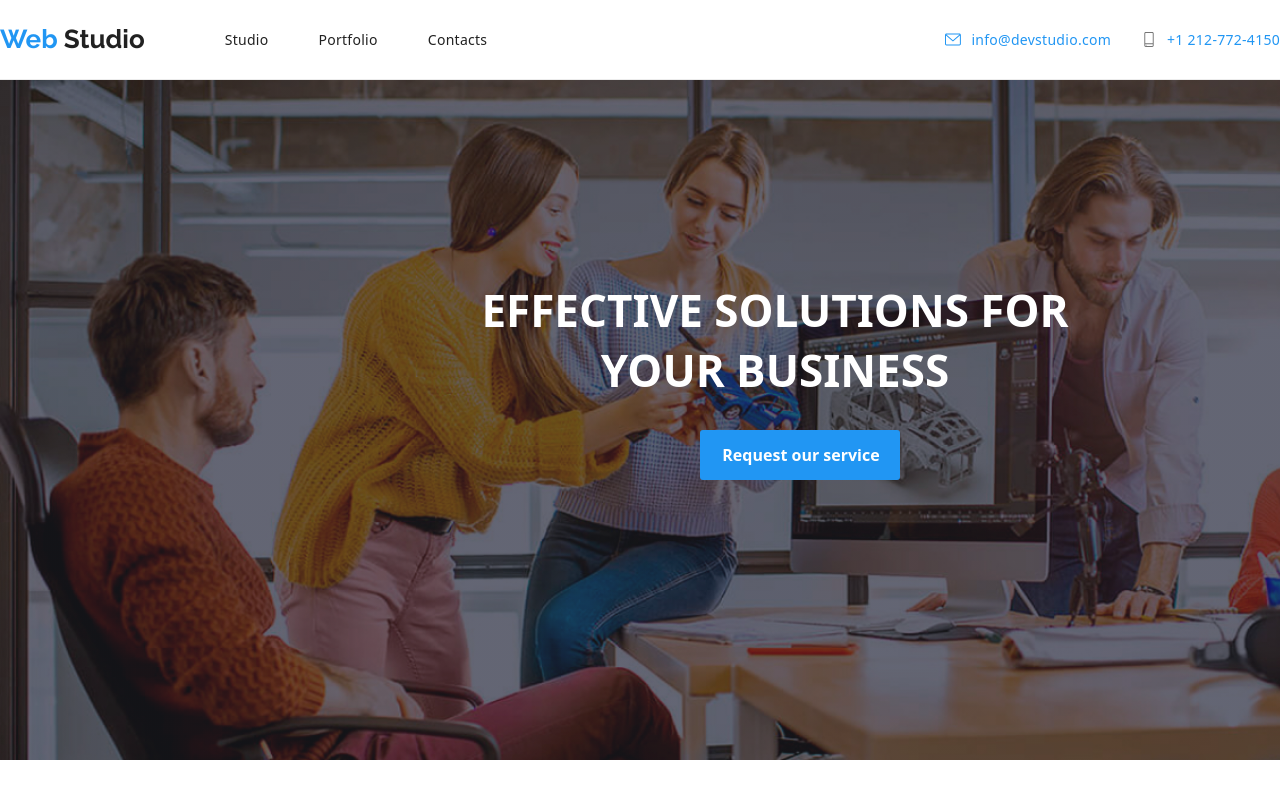
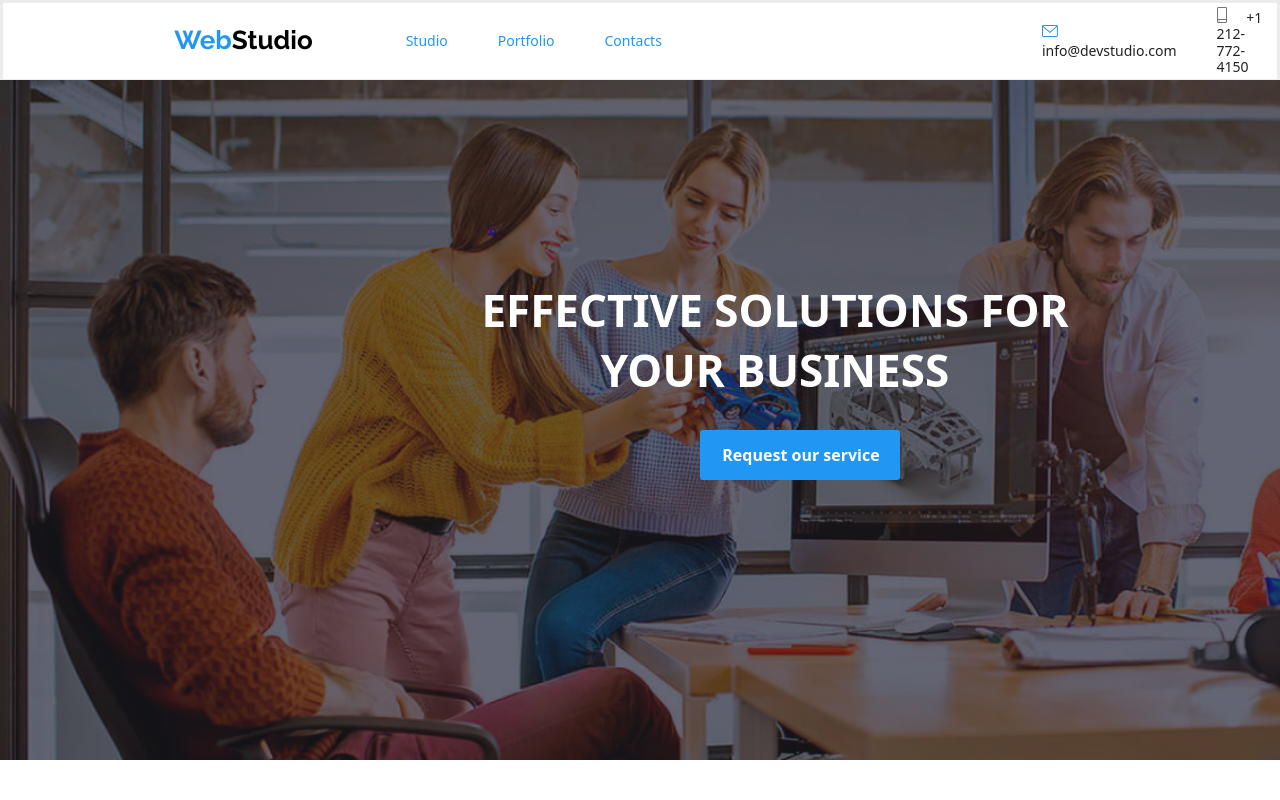
Before and after one commit to czke33/goit-markup-hw-04, a plain HTML site: page index.html in a window 1280 px wide. Shown: the top 800 px of the page. Drawn offline with nearby package versions, Linux system fonts and the light colour scheme.

Commit message:
header done

```diff
--- a/css/style.css
+++ b/css/style.css
@@ -27,25 +27,6 @@ a {
 .global-continer{
      width: 1600px;
 }
-/**--Header container--*/
-.container.main-nav,
-.footer>.container {
-    padding-top: 0;
-    padding-bottom: 0;
-    height:80px;
-}
-
-.filter {
-    padding-bottom: 50px;
-}
-
-.works {
-    padding-top: 0;
-}
-
-.container.main-nav {
-    border-bottom: 1px solid #ececec;
-}
 
 .visually-hidden {
     position: absolute;
@@ -58,136 +39,9 @@ a {
     overflow: hidden;
 }
 
-/* Web Studio logo */
-.logo {
-    font-family: Raleway, sans-serif;
-    font-weight: 700;
-    font-size: 26px;
-    line-height: 1.18;
-}
-
-.logo-accent,
-.logo-regular:hover {
-    color: var(--link-hover-color);
-}
-
-.logo-accent:hover,
-.logo-regular {
-    color: var(--link-color);
-}
-
-.logo-regular.invers {
-    color: #fff;
-}
-
-.logo-regular.invers:hover {
-    color: var(--link-hover-color);
-}
-
-.footer-flex .logo-accent:hover {
-    color: var(--primary-white-color);
-}
-
-nav a,
-.auth-nav-contact {
-    text-decoration: none;
-}
-
-/* Site nav */
-.site-nav,
-.auth-nav {
-    display: flex;
-    align-items: center;
-}
-
-.site-nav {
-    margin-left: 80px;
-}
-
-.auth-nav {
-    margin-left: auto;
-}
-
-.site-nav .item:not(:last-child) {
-    margin-right: 50px;
-}
-
-.auth-nav .item:not(:last-child) {
-    margin-right: 30px;
-}
-
-.site-nav .link {
-    display: block;
-    padding-top: 20px;
-    padding-bottom: 20px;
-
-    color: var(--link-color);
-    font-weight: 500;
-    font-size: 14px;
-    line-height: 1.14;
-    letter-spacing: 0.02em;
-}
-
-.site-nav .link:hover,
-.site-nav .link:focus{
-    color: var(--link-hover-color);
-}
-.current {
-    color: var(--link-hover-color);
-
-    padding-bottom: 27px;
-    border-bottom: var(--link-hover-color) solid 4 px;
-    border-radius: 2px;
-}
-.left-nav {
-    display: flex;
-    align-items: center;
-}
-
-.auth-nav-contact {
-    display: flex;
-    padding-top: 20px;
-    padding-bottom: 20px;
-    justify-content: center;
-
-    color: #757575;
-    font-weight: 500;
-    font-size: 14px;
-    line-height: 1.14;
-    letter-spacing: 0.02em;
-}
-
-.icon-nav {
-    fill: currentColor;
-    width: 16px;
-    max-height: 15px;
-    margin-right: 10px;
-}
-
-.main-nav {
-    display: flex;
-    justify-content: space-between;
-    align-items: center;
-}
-
-.icon-nav:hover,
-.icon-nav:focus {
-    fill: currentColor;
-}
-.auth-nav-contact{
-    color: #757575;
-}
-.auth-nav-contact:hover,
-.auth-nav-contact:focus {
-    color: var(--link-hover-color);
-    fill: #757575;
-}
-
-
-/*--.header-container {
+.header-container {
     display: flex;
     flex-direction: row;
-    max-width: 100%;
     height: 80px;
     align-items: center;
     border-style: solid;
@@ -199,26 +53,23 @@ nav a,
 
 .webstudio-container {
     display: flex;
-    width: 100%;
     flex-direction: row;
     padding-left: 13.4375%;
     flex-wrap: nowrap;
     justify-content: space-between;
+    width:max-content;
 
 }
 
 .link-class {
-    display:flex;
-    width: 100%;
+    display: flex;
 }
-
 
 
 .navigation-container ul {
     display: flex;
-    width: 500px;
     flex-direction: row;
-    align-items: center;
+    align-content: center;
     padding-left: 93px;
 
 }
@@ -227,38 +78,49 @@ nav a,
     padding-right: 50px;
 }
 
-
-.contact-container ul {
+.contact-container use{
+    display:flex;
+    flex-direction: row;
+    flex-wrap: nowrap;
+    align-items: center;
+}
+.contact-container ul{
     display: flex;
-    justify-content: right;
+    flex-direction: row;
     align-content: center;
-    padding-inline-start: 376px;
-    width: 1600px;
 
 }
-
-.tel-class {
-    display:flex;
-    padding-left: 40px;
-    width:170px;
+.icon-nav {
+    max-width: 16px;
+    max-height: 16px;
 }
-.current{
-    padding-bottom: 27px;
-    border-bottom: var(--link-hover-color) solid 4 px;
-    border-radius: 2px;
+.contact{
+    display:inline-block;
+    height:80px;
+    flex-wrap: nowrap;
+    max-width:500px;
+    padding-right: 10px;
+    align-items: center;
+    margin-left: 330px;
 }
-
+.mail{
+    padding-right:40px;
+}
 .link-class {
     font-family: 'Raleway', sans-serif;
     font-weight: 700;
     font-size: 26 px;
     text-decoration: none;
 }
+.icon-nav{
+    margin-right:10px;
+    }
 
 .text-blue {
     color: var(--link-hover-color);
     font-weight: 700;
     font-size: 26px;
+    overflow-clip-margin:unset;
 }
 
 .text-white {
@@ -274,15 +136,14 @@ nav a,
     font-weight: 500;
 }
 
-
-/*--Link section first page
-
+/*--Link section first page--*/
 .nav-link {
     list-style-type: none;
     color: #212121;
     text-decoration: none;
 
 }
+
 .current {
     color: var(--link-hover-color);
 }
@@ -292,16 +153,17 @@ nav a,
 a:hover {
     color: var(--link-hover-color);
 }
+
 a:focus {
     color: var(--link-hover-color);
 }
 
 .nav-link {
-    cursor:poiter;
+    cursor: poiter;
 }
 
 
-/*--Contact first page
+/*--Contact first page--*/
  .contact {
     list-style-type: none;
     color: #212121;
@@ -322,7 +184,6 @@ nav a,
 }
 
 
---*/
 
 /*--first section first page--*/
 
@@ -853,7 +714,10 @@ a {
 .global-continer{
        width: 1600px;
 }
-.header-container {
+
+/*--Header section--*/
+
+/*--.header-container {
     display: flex;
     flex-direction: row;
     max-width: 100%;
@@ -883,7 +747,6 @@ a {
 
 .navigation-container2 ul{
     display: flex;
-    max-width:min-content;
     flex-direction: row;
     align-content: center;
     padding-left: 93px;
@@ -896,15 +759,13 @@ a {
 
 .contact-container ul{
     display: flex;
-    justify-content:right ;
     align-content: center;
     padding-inline-start: 376px;
-    width: max-content;
 
 
 }
 .tel-class{
-        padding-left: 40px;
+    padding-left: 20px;
 }
 
 .link-class {
@@ -933,11 +794,7 @@ a {
     font-weight: 500;
 }
 
-
-
-
-
-/*--Link section second page--*/
+/*--Link section second page--
 
 .nav-link {
     list-style-type: none;
@@ -948,6 +805,12 @@ a {
 
 .current {
     color: var(--link-hover-color);
+}
+
+.current{
+    padding-bottom: 27px;
+    border-bottom:var(--link-hover-color) solid 4px;
+    border-radius: 2px;
 }
 
 
@@ -965,6 +828,7 @@ a:focus {
 }
 
 /*--Contact second page--*/
+
 .contact {
     list-style-type: none;
 }
@@ -986,12 +850,10 @@ a:focus {
 
 .contact a:active {
     color: var(--link-hover-color);
-}
-
-
-
+}--*/
 
 /*--buttun section second page--*/
+
 .main-container-second {
     display: grid;
     max-width: 1600px;
--- a/index.html
+++ b/index.html
@@ -19,42 +19,7 @@
 
     <body>
         <div class="global-container">
-            <header class="page-header">
-                <div class="container main-nav">
-                    <nav class="left-nav">
-                        <a href="./index.html" class="logo"><span class="logo-accent">Web </span><span
-                                class="logo-regular">Studio</span></a>
-                        <ul class="site-nav list">
-                            <li class="item">
-                                <a href="./index.html" class="link current">Studio</a>
-                            </li>
-                            <li class="item">
-                                <a href="./portfolio.html" class="link">Portfolio</a>
-                            </li>
-                            <li class="item"><a href="" class="link">Contacts</a></li>
-                        </ul>
-                    </nav>
-                    <ul class="auth-nav list">
-                        <li class="item">
-                            <a href="mailto:info@devstudio.com" class="auth-nav-contact">
-                                <svg class="icon-nav">
-                                    <use href="./images/icons.svg#icon-envelope"></use>
-                                </svg>
-                                <span>info@devstudio.com</span>
-                            </a>
-                        </li>
-                        <li class="item">
-                            <a href="tel:+12127724150" class="auth-nav-contact">
-                                <svg class="icon-nav">
-                                    <use href="./images/icons.svg#icon-smartphone"></use>
-                                </svg>
-                                <span>+1 212-772-4150</span>
-                            </a>
-                        </li>
-                    </ul>
-                </div>
-            </header>
-          <!--<header class="global-header">
+        <header class="global-header">
             <div class="header-container">
                 <div class="webstudio-container">
                     <a class="link-class" href="./webstudio.html">
@@ -62,41 +27,35 @@
                         <span class="text-white">Studio</span></a>
                         </div>
                             <div class="navigation-container">
-
                             <nav class="main-navigation">
                                 <ul class="list-class">
                                     <li><a href="./index.html" class="nav-link current">Studio</a></li>
                                     <li><a href="./portfolio.html" class="nav-link">Portfolio</a></li>
                                     <li><a href="./contacts.html" class="nav-link">Contacts</a></li>
                                 </ul>
-                </nav>
+                        </div>
 
                         <div class="contact-container">
                             <ul class="contact">
-                    <div>
-                        <svg class="mail-icon">
-                            <use xlink:href="./images/icons.svg#icon-envelope"width="16px">
-                            </use>
+                                <li><a class="mail-class" href="mailto:info@devstudio.com">
+                                        <svg class="icon-nav">
+                                            <use href="./images/icons.svg#icon-envelope" width="16px"></use>
                                         </svg>
-                    </div>
-                    <li><a class="mail-class" href="mailto:info@devstudio.com">
-                            info@devstudio.com</a></li>
-                        <div>
-                            <svg class="tel-icon">
-                                <use xlink:href="./images/icons.svg#icon-smartphone"width="10px">
+                                        <span class="mail"> info@devstudio.com</span>
 
-                                </use>
+                                    </a></li>
+                                <li><a class="tel-class" href="tel:+12127724150">
+                                    <svg class="icon-nav">
+                                        <use href="./images/icons.svg#icon-smartphone" width="10px"></use>
                                     </svg>
-                        </div>
-                    <li><a class="tel-class" href="tel:+12127724150">
-                            +1 212-772-4150</a></li>
+                                    <span class="tel">+1 212-772-4150</span>
+
+                                    </a></li>
                             </ul>
                         </div>
                         </nav>
                 </div>
-        </header>-->
-
-
+        </header>
 
     <main class="main-container">
      <section class="first-section">
```
Lines whose indentation alone changed are shown as unchanged.
